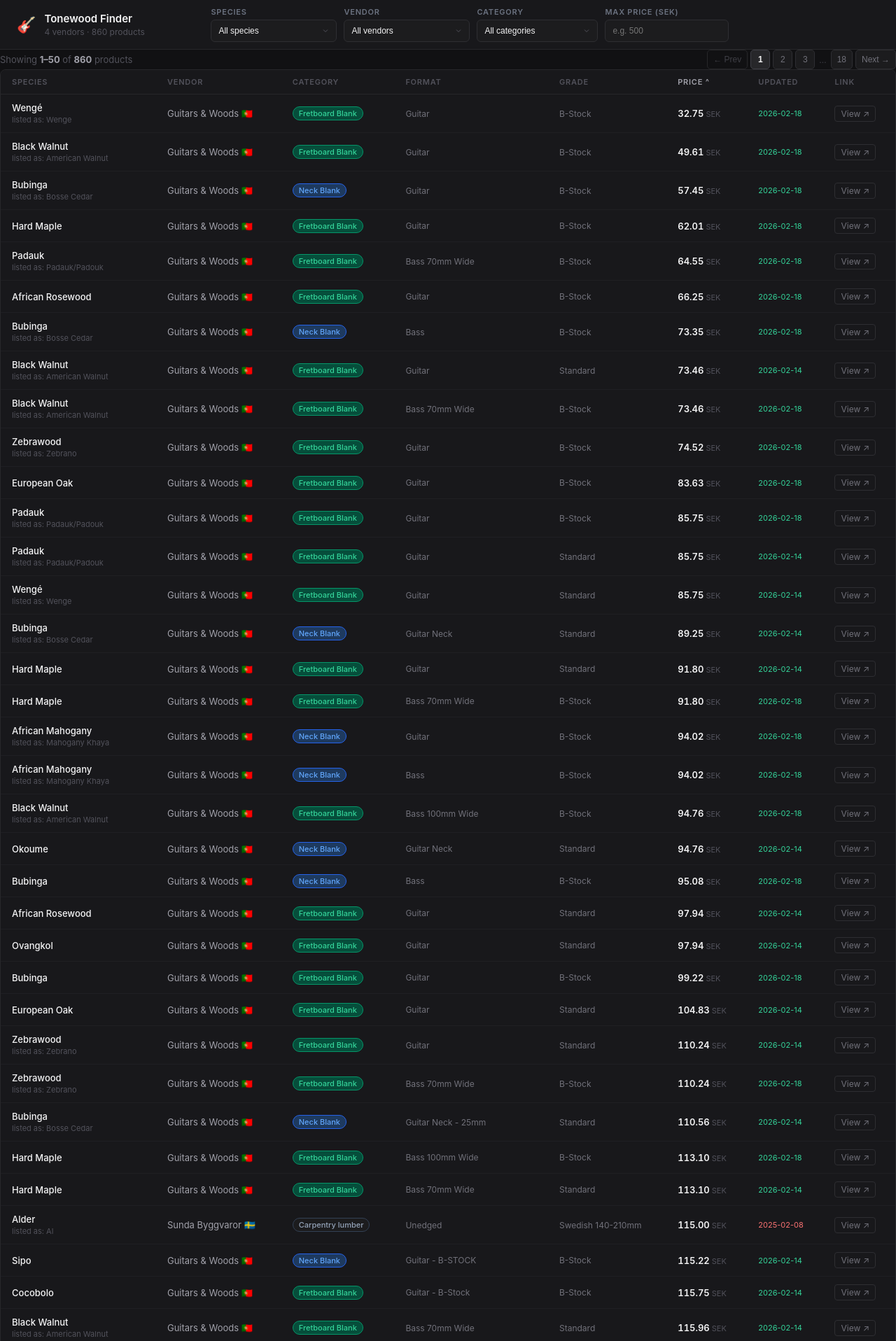
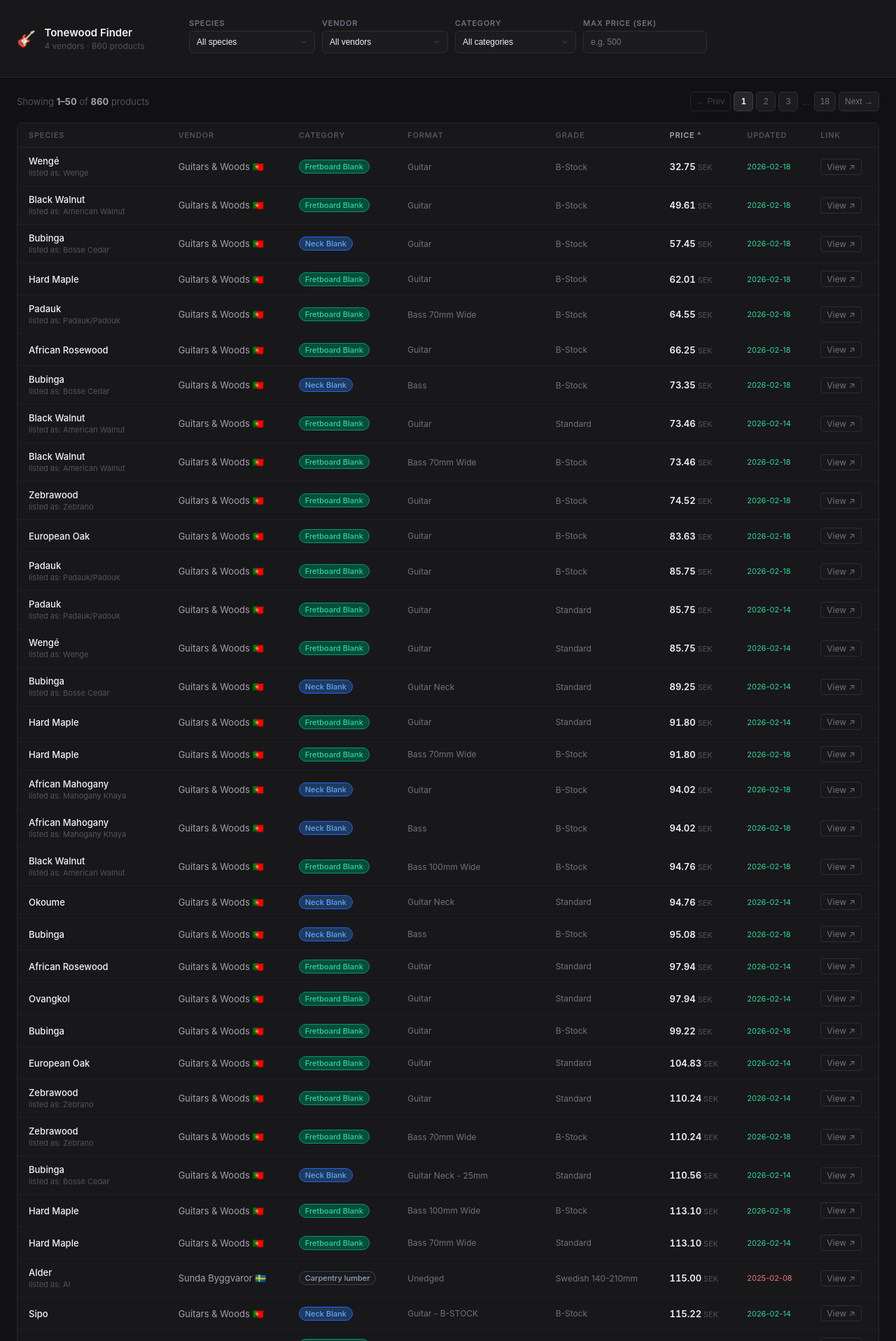
Before and after one commit to PawMarques/Luthia-App, a Flask app: page / in a window 1280 px wide. Shown: the top 1916 px of the page at 70% size. Run offline with Flask 3, Linux system fonts and the light colour scheme; data comes from the database, SQL or seed files in the repository.

Commit message:
finalising changes to product details panel and filtering UI

```diff
--- a/tonewood-app/app.py
+++ b/tonewood-app/app.py
@@ -132,39 +132,40 @@ def index():
     </div>
 
     <div class="header-filters">
-      <div class="filter-group">
-        <label class="filter-label">Species</label>
-        <select id="f-species" class="filter-select" onchange="onFilterChange('species')">
-          {species_opts}
-        </select>
+      <div class="header-filters-row">
+        <div class="filter-group">
+          <label class="filter-label">Species</label>
+          <select id="f-species" class="filter-select" onchange="onFilterChange('species')">
+            {species_opts}
+          </select>
+        </div>
+        <div class="filter-group">
+          <label class="filter-label">Vendor</label>
+          <select id="f-vendor" class="filter-select" onchange="onFilterChange('vendor')">
+            {vendor_opts}
+          </select>
+        </div>
+        <div class="filter-group">
+          <label class="filter-label">Category</label>
+          <select id="f-category" class="filter-select" onchange="onFilterChange('category')">
+            {cat_opts}
+          </select>
+        </div>
+        <div class="filter-group" id="format-group" style="display:none;">
+          <label class="filter-label">Format</label>
+          <select id="f-format" class="filter-select" onchange="onFilterChange('format')">
+            <option value="">All formats</option>
+          </select>
+        </div>
+        <div class="filter-group">
+          <label class="filter-label">Max price (SEK)</label>
+          <input type="number" id="f-price" class="filter-input" placeholder="e.g. 500" oninput="onPriceInput()">
+        </div>
       </div>
-      <div class="filter-group">
-        <label class="filter-label">Vendor</label>
-        <select id="f-vendor" class="filter-select" onchange="onFilterChange('vendor')">
-          {vendor_opts}
-        </select>
-      </div>
-      <div class="filter-group">
-        <label class="filter-label">Category</label>
-        <select id="f-category" class="filter-select" onchange="onFilterChange('category')">
-          {cat_opts}
-        </select>
-      </div>
-      <div class="filter-group" id="format-group" style="display:none;">
-        <label class="filter-label">Format</label>
-        <select id="f-format" class="filter-select" onchange="onFilterChange('format')">
-          <option value="">All formats</option>
-        </select>
-      </div>
-      <div class="filter-group">
-        <label class="filter-label">Max price (SEK)</label>
-        <input type="number" id="f-price" class="filter-input" placeholder="e.g. 500" oninput="onPriceInput()">
-      </div>
+      <div class="chips-row" id="chips-row"></div>
     </div>
 
-    <div class="header-right">
-      <div class="chips-row" id="chips-row"></div>
-    </div>
+    <div class="header-right"></div>
   </div>
 </div>
 
--- a/tonewood-app/static/tonewood-dark.css
+++ b/tonewood-app/static/tonewood-dark.css
@@ -8,26 +8,36 @@ body {
   position: sticky; top: 0; z-index: 10;
 }
 .header-bar {
-  display: flex; align-items: center; gap: 20px;
-  padding: 10px 24px; max-width: 1400px; margin: 0 auto;
+  display: grid; grid-template-columns: 1fr auto 1fr;
+  align-items: center; padding: 10px 24px; gap: 20px;
+  height: 110px;
+  vertical-align: top;
 }
 .header-left {
   display: flex; align-items: center; gap: 12px; font-size: 22px;
-  flex-shrink: 0;
+  flex-shrink: 0; justify-self: start;
+  vertical-align: top;
 }
 .header-title { font-size: 15px; font-weight: 600; color: #f4f4f5; }
 .header-sub   { font-size: 12px; color: #52525b; margin-top: 2px; }
 
 .header-filters {
-  display: flex; align-items: flex-end; gap: 10px; flex: 1; justify-content: center;
+  display: flex; flex-direction: column; align-items: center; gap: 8px; flex: 1;
+}
+.header-filters-row {
+  display: flex; align-items: flex-end; gap: 10px;
 }
 .header-filters .filter-group { display: flex; flex-direction: column; gap: 4px; min-width: 120px; max-width: 180px; }
 .header-filters .filter-select,
 .header-filters .filter-input  { height: 32px; font-size: 12px; }
+.header-filters .chips-row { justify-content: center; min-height: 0; }
 
 .header-right {
   flex-shrink: 0; min-width: 120px; display: flex; align-items: center; justify-content: flex-end;
 }
+
+.main { max-width: 1400px; margin: 0 auto; padding: 20px 24px; display: flex; flex-direction: column; gap: 16px; }
+.filter-group { display: flex; flex-direction: column; gap: 6px; }
 .filter-label { font-size: 11px; font-weight: 600; color: #6b7280; text-transform: uppercase; letter-spacing: 0.07em; }
 .filter-select, .filter-input {
   height: 36px; background: #1c1c1e; border: 1px solid #2e2e32; border-radius: 6px;
```
